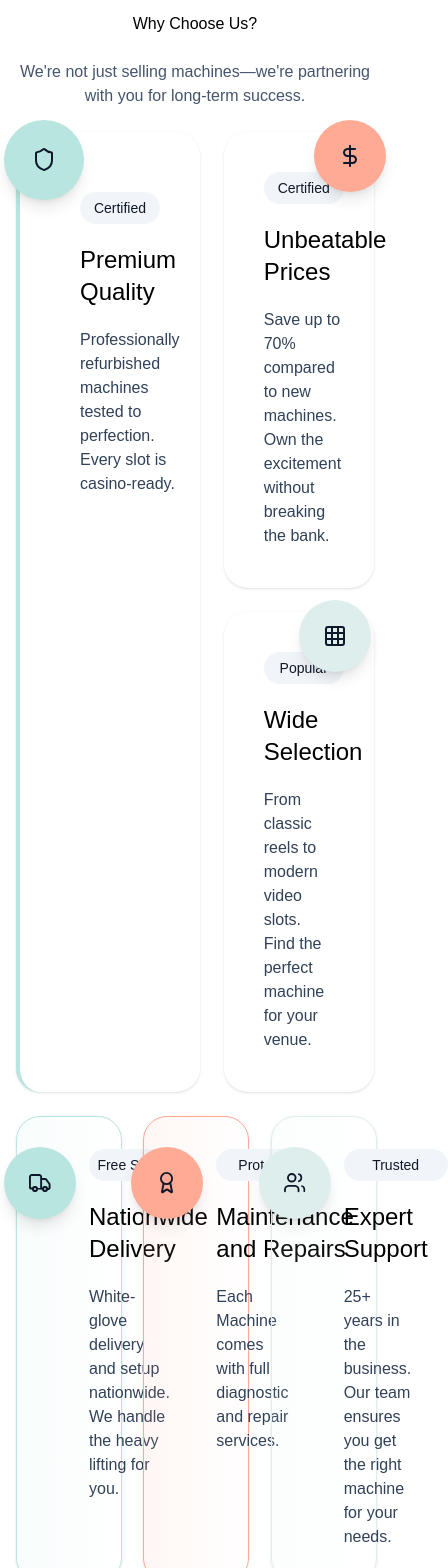
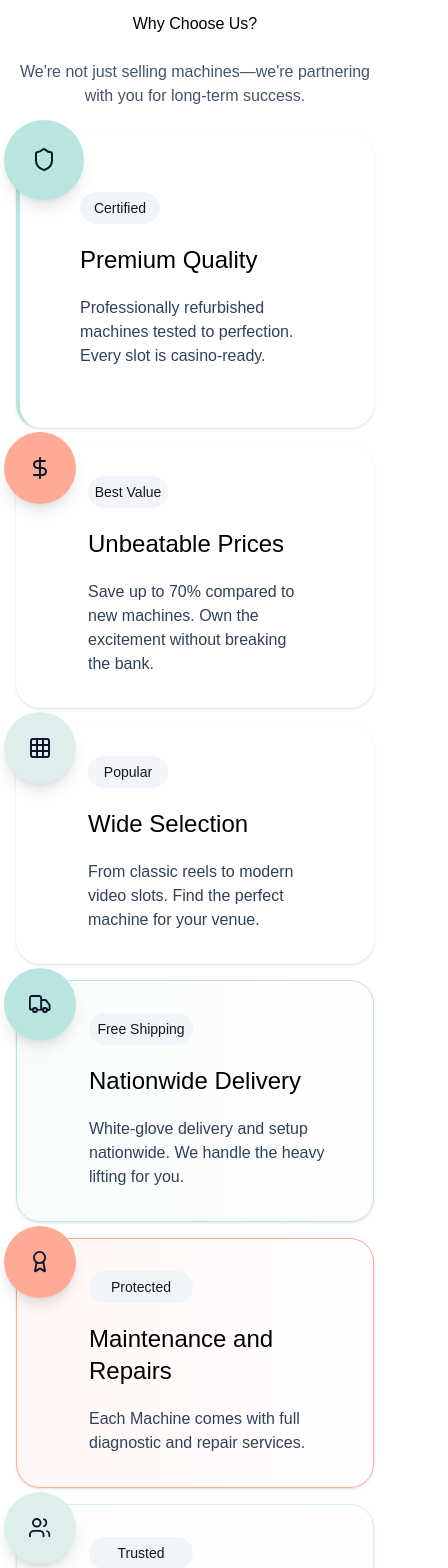
Before and after one commit to Bit2Byteclub/slotShopSite, a Next.js app: page / in a window 390 px wide. Shown: the part 1840-3408 px from the top of the page, 448 px wide, since content can reach past the window. Built offline with nearby package versions, Linux system fonts and the light colour scheme; no server answers; the database is empty.

Commit message:
Why Choose Us section is now responsive for mobile devices.

```diff
--- a/src/app/page.tsx
+++ b/src/app/page.tsx
@@ -153,10 +153,10 @@ export default function Home() {
           long-term success.
         </p>
 
-        <div className="w-full grid grid-cols-6 row-span-3 gap-6">
-          <div className="relative col-span-3 row-span-2">
+        <div className="w-full sm:grid sm:grid-cols-6 sm:row-span-3 gap-6">
+          <div className="mb-4 sm:mb-0 relative col-span-3 row-span-2">
             <StatCard
-              width="w-[110%]"
+              width="sm:w-[110%]"
               height="h-full"
               bgColor="bg-white"
               isHover={false}
@@ -184,13 +184,13 @@ export default function Home() {
               ></Icon>
             </div>
           </div>
-          <div className="relative col-span-3">
+          <div className="mb-4 sm:mb-0 relative col-span-3">
             <StatCard
-              width="w-[90%]"
+              width="sm:w-[90%]"
               height="h-full"
               bgColor="bg-white"
               isHover={false}
-              className="block p-10 gap-5 items-start justify-start justify-self-end"
+              className="block p-8 pl-18 gap-5 items-start justify-start justify-self-end"
               rounded="rounded-3xl"
               titleName="text-2xl"
               title="Unbeatable Prices"
@@ -198,13 +198,13 @@ export default function Home() {
               description="Save up to 70% compared to new machines. Own the excitement without breaking the bank."
             >
               <Tag
-                title="Certified"
+                title="Best Value"
                 bgColor="bg-[#F1F5F9]"
                 rounded="rounded-full"
                 size="w-20 h-8"
               />
             </StatCard>
-            <div className="absolute -top-5 -right-5 m-2">
+            <div className="absolute -top-5 -left-5 sm:left-auto sm:-right-5 m-2">
               <Icon
                 icon={icon.DollarIcon}
                 iconSize="w-6 h-6"
@@ -214,14 +214,13 @@ export default function Home() {
               ></Icon>
             </div>
           </div>
-
-          <div className="relative col-span-3">
+          <div className="mb-4 sm:mb-0 relative col-span-3">
             <StatCard
-              width="w-[90%]"
+              width="sm:w-[90%]"
               height="h-full"
               bgColor="bg-white"
               isHover={false}
-              className="block p-10 gap-5 items-start justify-start justify-self-end"
+              className="block p-8 pl-18 gap-5 items-start justify-start justify-self-end"
               rounded="rounded-3xl"
               titleName="text-2xl"
               title="Wide Selection"
@@ -235,7 +234,7 @@ export default function Home() {
                 size="w-20 h-8"
               />
             </StatCard>
-            <div className="absolute -top-5 left-1/2 m-2">
+            <div className="absolute -top-5 -left-5 sm:left-1/2 m-2">
               <Icon
                 icon={icon.GridIcon}
                 iconSize="w-6 h-6"
@@ -245,7 +244,7 @@ export default function Home() {
               ></Icon>
             </div>
           </div>
-          <div className="relative col-span-2">
+          <div className="mb-4 sm:mb-0 relative col-span-2">
             <StatCard
               width="w-auto"
               height="h-full"
@@ -265,7 +264,7 @@ export default function Home() {
                 size="w-26 h-8"
               />
             </StatCard>
-            <div className="absolute top-1/20 -left-5 m-2">
+            <div className="absolute -top-5 sm:top-1/20 -left-5 m-2">
               <Icon
                 icon={icon.truckIcon}
                 iconSize="w-6 h-6"
@@ -275,7 +274,7 @@ export default function Home() {
               ></Icon>
             </div>
           </div>
-          <div className="relative col-span-2">
+          <div className="mb-4 sm:mb-0 relative col-span-2">
             <StatCard
               width="w-auto"
               height="h-full"
@@ -295,7 +294,7 @@ export default function Home() {
                 size="w-26 h-8"
               />
             </StatCard>
-            <div className="absolute top-1/20 -left-5 m-2">
+            <div className="absolute -top-5 sm:top-1/20 -left-5 m-2">
               <Icon
                 icon={icon.medalIcon}
                 iconSize="w-6 h-6"
@@ -305,7 +304,7 @@ export default function Home() {
               ></Icon>
             </div>
           </div>
-          <div className="relative col-span-2">
+          <div className="mb-4 sm:mb-0 relative col-span-2">
             <StatCard
               width="w-auto"
               height="h-full"
@@ -325,7 +324,7 @@ export default function Home() {
                 size="w-26 h-8"
               />
             </StatCard>
-            <div className="absolute top-1/20 -left-5 m-2">
+            <div className="absolute -top-5 sm:top-1/20 -left-5 m-2">
               <Icon
                 icon={icon.personIcon}
                 iconSize="w-6 h-6"
```
